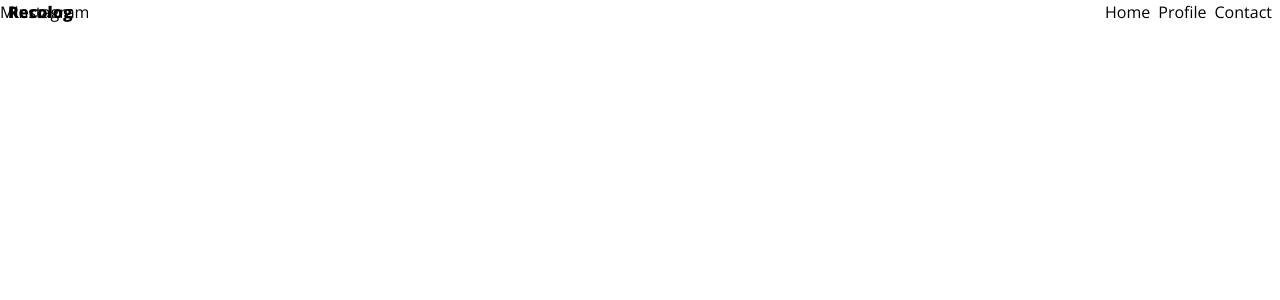
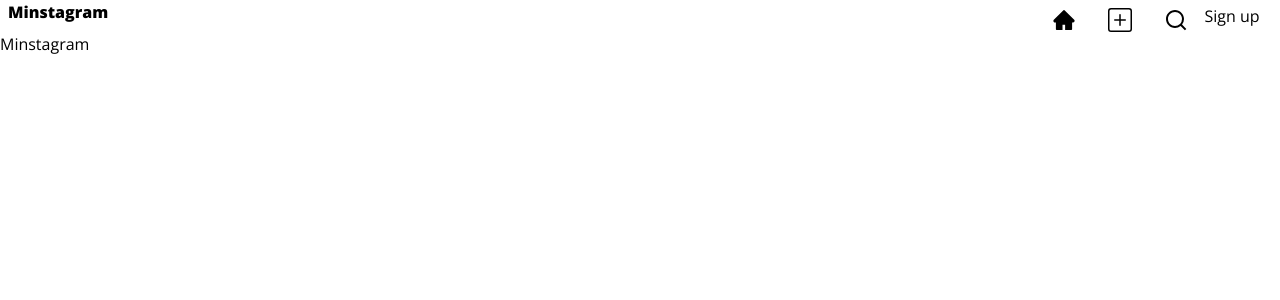
Before and after one commit to DevMinwoo-Jung/minstagramClone, a Next.js app in the folder minstagram/: page / in a window 1280 px wide. Shown: the top 300 px of the page. Built offline with nearby package versions, Linux system fonts and the light colour scheme.

Commit message:
add header

```diff
--- a/minstagram/src/components/Header.tsx
+++ b/minstagram/src/components/Header.tsx
@@ -1,23 +1,42 @@
 'use client'
 
 import { useRouter } from 'next/navigation'
+import { usePathname } from 'next/navigation'
 import React from 'react'
+import { AiOutlineHome } from 'react-icons/ai';
+import { AiFillHome } from 'react-icons/ai';
+import { BsPlusSquare } from 'react-icons/bs';
+import { BsPlusSquareFill } from 'react-icons/bs';
+import { RiSearchLine } from 'react-icons/ri';
+import { RiSearchFill } from 'react-icons/ri';
 
 export default function Header() {
 
   const router = useRouter();
+  const pathName = usePathname();
+
+  const isLogin = false;
 
   return (
-    <div className='flex w-full justify-between cursor-pointer fixed'>
+    <div className='flex w-full justify-between cursor-pointer sticky'>
       <div className='ml-2'>
         <span className='text-1xl font-extrabold' onClick={() => router.push('/')}>
-          Recolog
+          Minstagram
         </span>
       </div>
-      <div className='mr-2'>
-        <span className='ml-2' onClick={() => router.push('/')}>Home</span>
-        <span className='ml-2' onClick={() => router.push('/search')}>Profile</span>
-        <span className='ml-2' onClick={() => router.push('/newPost')}>Contact</span>
+      <div className='w-60 mr-2 flex'>
+        {
+          pathName === '/' ? <AiFillHome className='ml-2 w-12 text-2xl mt-2'></AiFillHome> : <AiOutlineHome className='ml-2 w-12 text-2xl mt-2' onClick={() => router.push('/')}></AiOutlineHome>
+        }
+        {
+          pathName === '/search' ? <BsPlusSquareFill className='ml-2 w-12 text-2xl mt-2'></BsPlusSquareFill> : <BsPlusSquare className='ml-2 w-12 text-2xl mt-2' onClick={() => router.push('/search')}></BsPlusSquare>
+        }
+        {
+          pathName === '/newPost' ? <RiSearchFill className='ml-2 w-12 text-2xl mt-2'></RiSearchFill> : <RiSearchLine className='ml-2 w-12 text-2xl mt-2' onClick={() => router.push('/newPost')}></RiSearchLine>
+        }
+        {
+          isLogin ? <button className='w-16 h-8'>Sign in</button> : <button className='w-16 h-8'>Sign up</button>
+        }
       </div>
     </div>
   )
```
